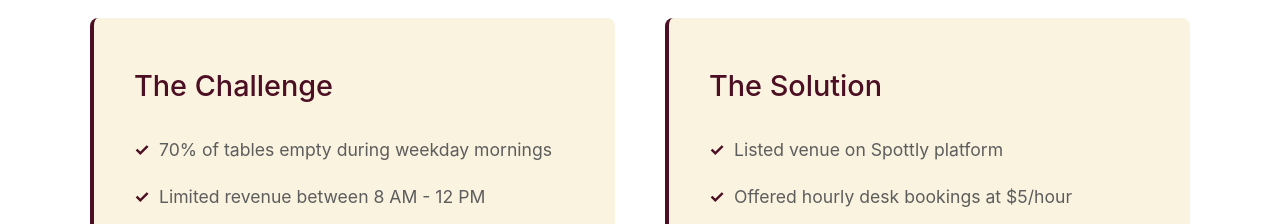
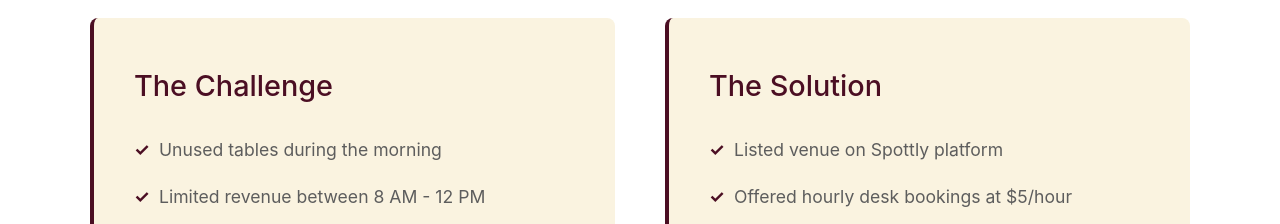
Before and after one commit to vickybernardez28/Spottly-landing-page, a plain HTML site: page index.html in a window 1280 px wide. Shown: the part 3880-4104 px from the top of the page. Drawn offline with Linux system fonts and the light colour scheme.

Commit message:
Update challenge description in index.html

```diff
--- a/index.html
+++ b/index.html
@@ -913,7 +913,7 @@
             <div class="cs-box">
                 <h4>The Challenge</h4>
                 <ul>
-                    <li>70% of tables empty during weekday mornings</li>
+                    <li>Unused tables during the morning</li>
                     <li>Limited revenue between 8 AM - 12 PM</li>
                     <li>High fixed costs with underutilized space</li>
                     <li>Difficulty attracting remote workers organically</li>
```
